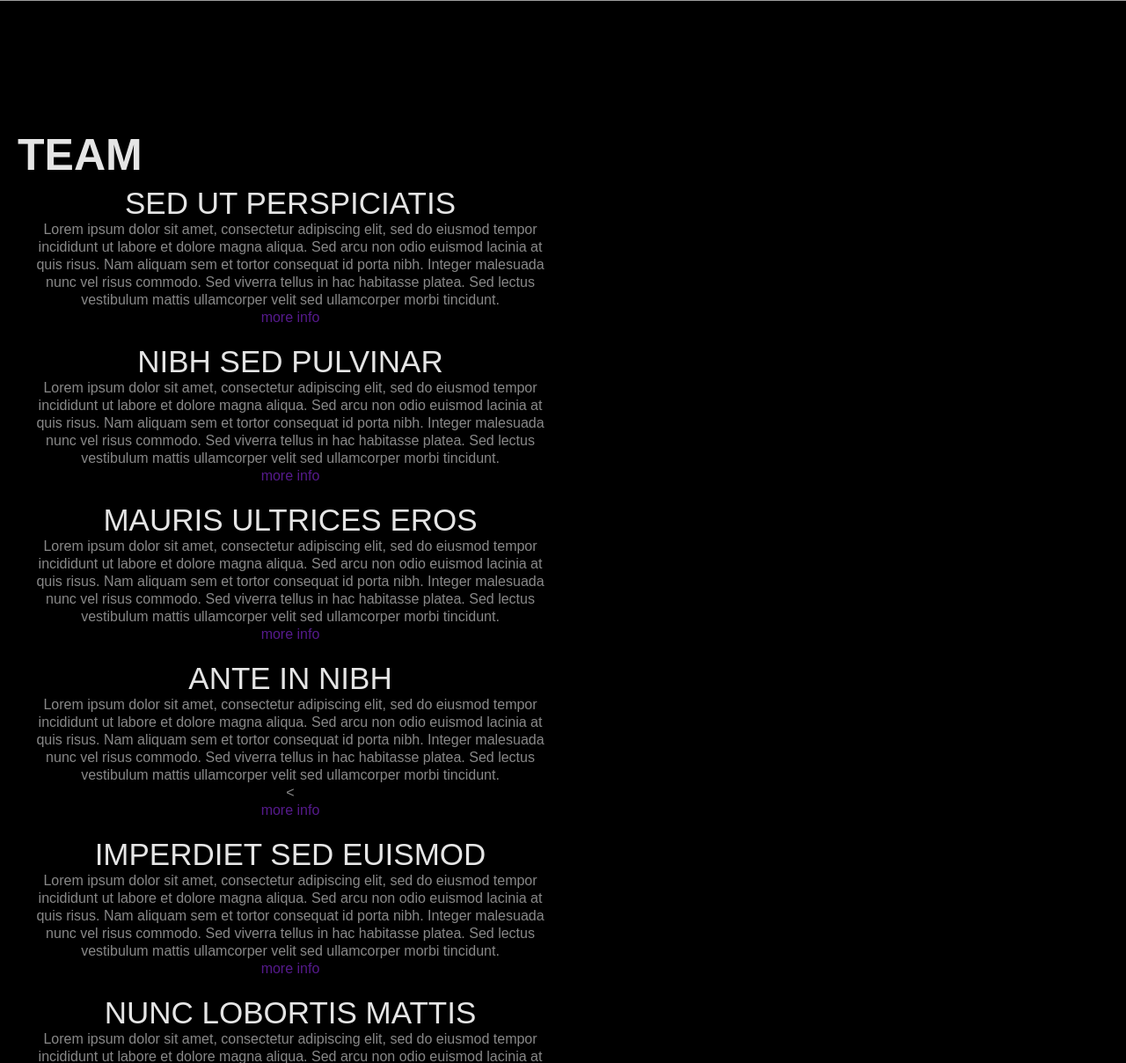
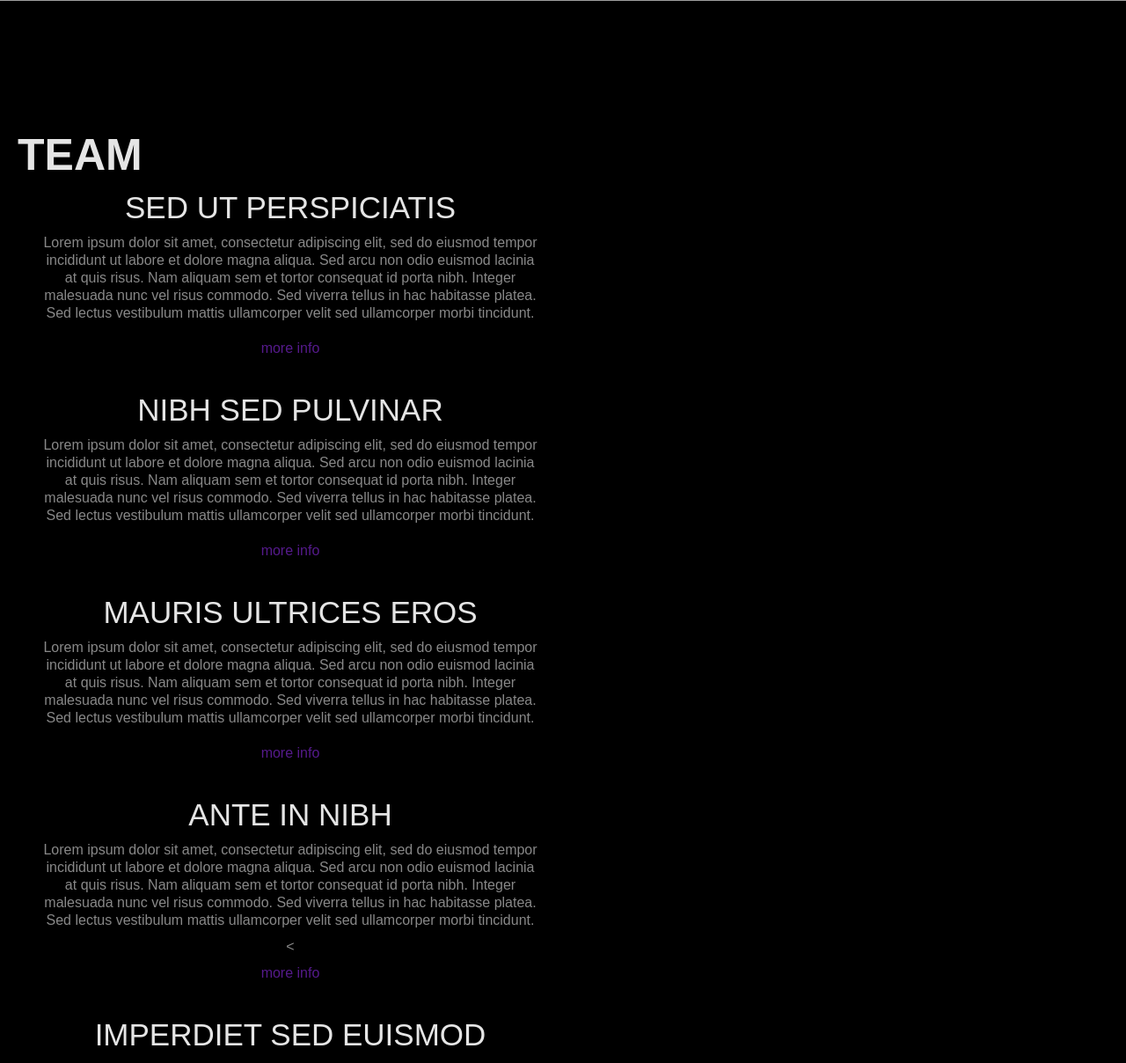
Before and after one commit to StevenPope09/StevenPope09.github.io, a PHP site: page /about.html in a window 1280 px wide. Shown: the part 657-1865 px from the top of the page at 88% size. Run offline with PHP 8.4, Linux system fonts and the light colour scheme; grey boxes are pictures that could not be loaded.

Commit message:
more work on different pages on site

```diff
--- a/RockBand/css/main.css
+++ b/RockBand/css/main.css
@@ -215,14 +215,15 @@
 /*********************ABOUT PAGE**************************************/
 #team{
     background: #000;
-
-
 }
 #team li{
-    padding: 1rem;
+    padding: 1.5rem;
     max-width: calc(100%/2);
     text-align: center;
     display: inline-block;
+}
+#team p{
+    padding: 1rem;
 }
 /********************************CONTACT PAGE************************/
 #map,#miscInfo,#contactInfo{
@@ -367,6 +368,10 @@
     border-bottom: 3px solid #783C90;
 }
 .links{
+    /*
+    clip-path: polygon(100% 0, 100% 0, 0 50%, 0 100%);
+    */
+
     background-color: #9B59B6;
     font: 1.4rem "Program OT",Arial,sans-serif;
     color: #EEEEEE;
```
